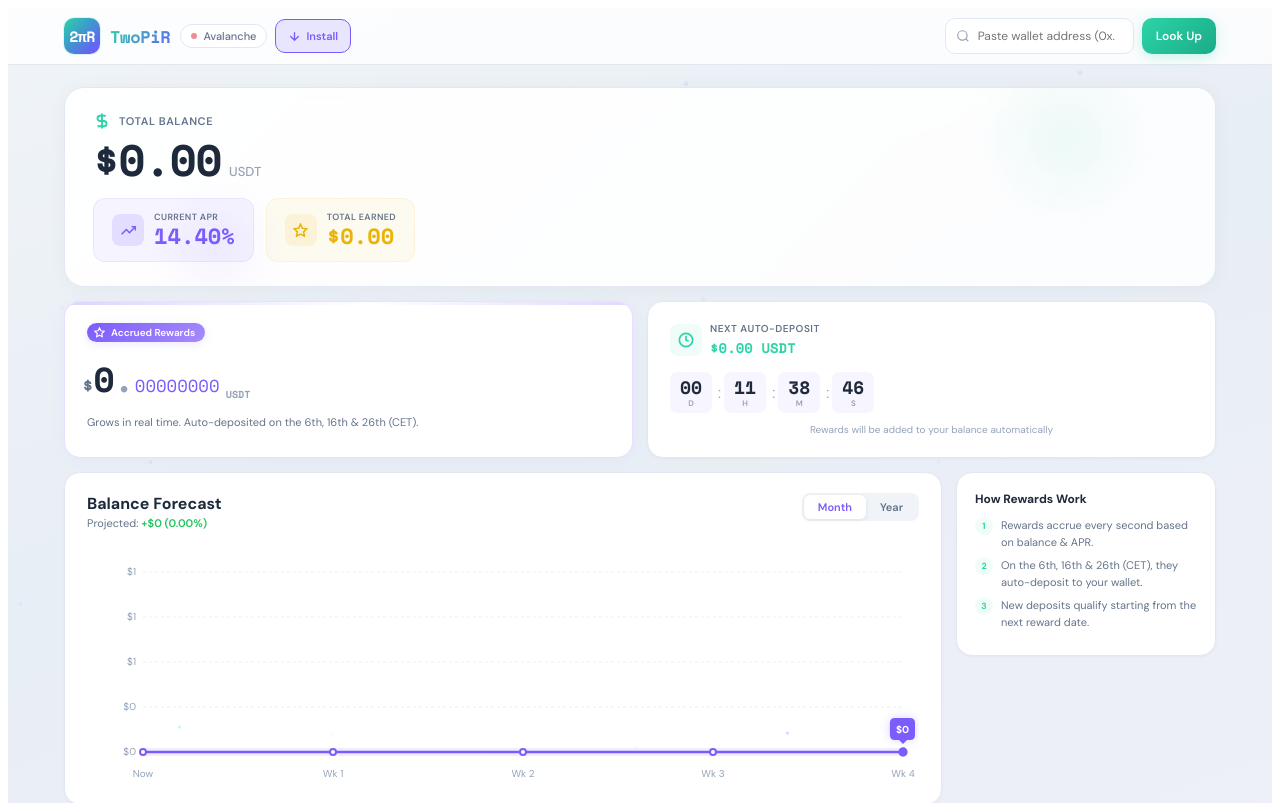
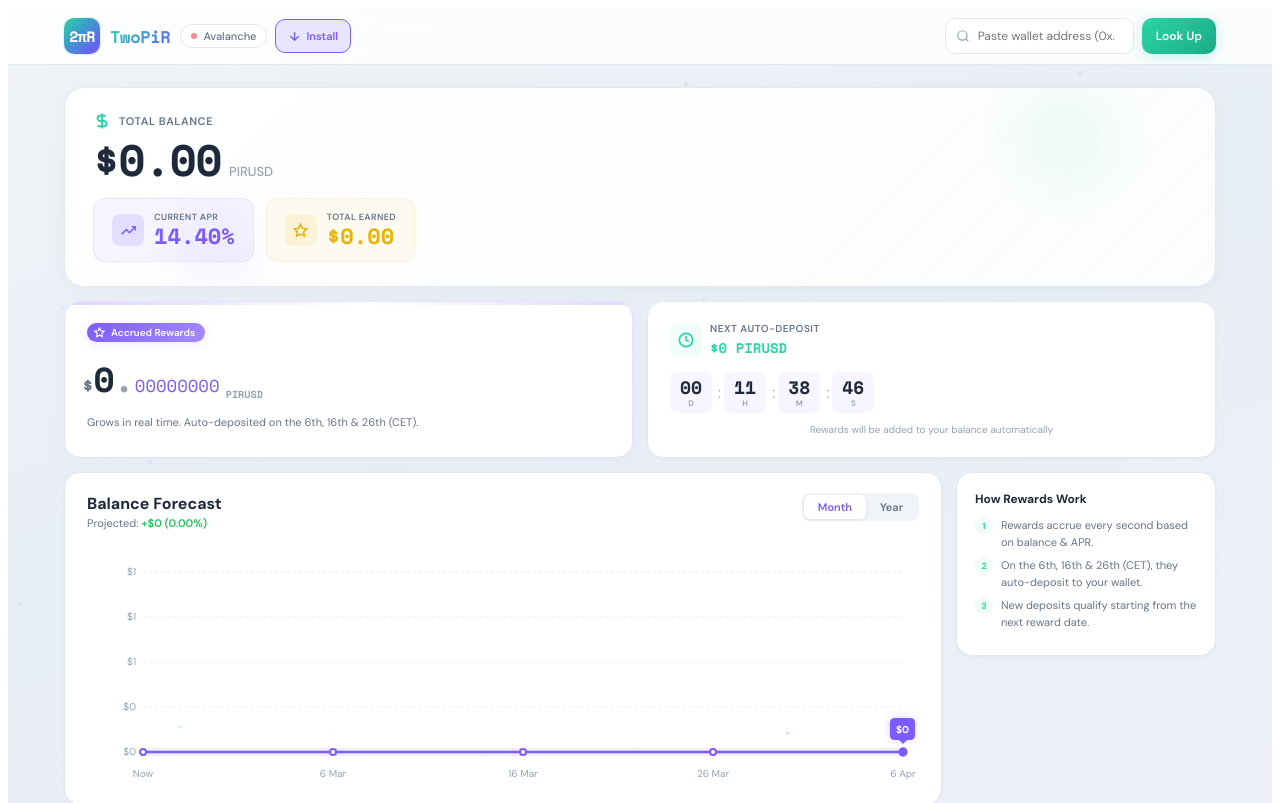
Before and after one commit to sunoil/app, a Next.js app: page / in a window 1280 px wide. Shown: the top 803 px of the page. Built offline with nearby package versions, Linux system fonts and the light colour scheme.

Commit message:
Add files via upload

```diff
--- a/pages/index.js
+++ b/pages/index.js
@@ -14,13 +14,41 @@ const C = {
 
 const APR = 14.4;
 
-// Generate month forecast: 4 weekly points from current balance compounding at APR
+// Generate next 4 decade boundary dates (6th, 16th, 26th cycle)
+function getNextDecadeBoundaries() {
+  const cet = getNowCET();
+  const day = cet.getDate(), m = cet.getMonth(), y = cet.getFullYear();
+  const MONTHS = ["Jan","Feb","Mar","Apr","May","Jun","Jul","Aug","Sep","Oct","Nov","Dec"];
+  const boundaries = [];
+  // Find the first upcoming boundary after today
+  const candidates = [
+    dateCET(y, m, 6), dateCET(y, m, 16), dateCET(y, m, 26),
+    dateCET(y, m + 1, 6), dateCET(y, m + 1, 16), dateCET(y, m + 1, 26),
+    dateCET(y, m + 2, 6), dateCET(y, m + 2, 16),
+  ];
+  for (const d of candidates) {
+    if (d > cet && boundaries.length < 4) {
+      const bd = new Date(d.getTime() + 3600000); // convert back to CET display
+      boundaries.push({ date: d, label: `${bd.getDate()} ${MONTHS[bd.getMonth()]}` });
+    }
+  }
+  return boundaries;
+}
+
+// Generate month forecast: 4 decade boundary points from current balance compounding at APR
 function buildMonthlyData(bal) {
-  if (bal <= 0) return [{ label: "Now", value: 0 }, { label: "Wk 1", value: 0 }, { label: "Wk 2", value: 0 }, { label: "Wk 3", value: 0 }, { label: "Wk 4", value: 0 }];
-  const weeklyRate = APR / 100 / 365 * 7;
-  return ["Now", "Wk 1", "Wk 2", "Wk 3", "Wk 4"].map((label, i) => ({
-    label, value: Math.round(bal * (1 + weeklyRate * i) * 100) / 100,
-  }));
+  const boundaries = getNextDecadeBoundaries();
+  const now = new Date();
+  const emptyLabels = boundaries.map(b => b.label);
+  if (bal <= 0) return [{ label: "Now", value: 0 }, ...emptyLabels.map(label => ({ label, value: 0 }))];
+  const dailyRate = APR / 100 / 365;
+  return [
+    { label: "Now", value: Math.round(bal * 100) / 100 },
+    ...boundaries.map(b => {
+      const days = (b.date - now) / (1000 * 60 * 60 * 24);
+      return { label: b.label, value: Math.round(bal * (1 + dailyRate * days) * 100) / 100 };
+    }),
+  ];
 }
 
 // Generate year forecast: 12 monthly points from current balance compounding at APR
@@ -111,7 +139,7 @@ function LiveRewardCounter({ balance, apr, mobile }) {
       <span style={{ fontSize: mobile ? 28 : 34, fontWeight: 700, color: C.text, letterSpacing: "-0.03em", lineHeight: 1 }}>{whole.toLocaleString("en-US")}</span>
       <span style={{ fontSize: mobile ? 28 : 34, fontWeight: 700, color: C.textMuted }}>.</span>
       <span style={{ fontSize: mobile ? 15 : 17, fontWeight: 400, color: C.accent }}>{frac}</span>
-      <span style={{ fontSize: 10, fontWeight: 600, color: C.textMuted, marginLeft: 6, alignSelf: "flex-end", marginBottom: 2 }}>USDT</span>
+      <span style={{ fontSize: 10, fontWeight: 600, color: C.textMuted, marginLeft: 6, alignSelf: "flex-end", marginBottom: 2 }}>PIRUSD</span>
     </div>
   );
 }
@@ -599,7 +627,7 @@ export default function App() {
                 <span style={{ fontSize: mob ? 36 : 44, fontWeight: 700, fontFamily: "'Space Mono',monospace", letterSpacing: "-0.03em", lineHeight: 1, color: C.text, animation: "slideUp 0.8s cubic-bezier(0.16,1,0.3,1) both" }}>
                   <AnimNum value={balance} prefix="$" />
                 </span>
-                <span style={{ fontSize: 13, fontWeight: 500, color: C.textMuted }}>USDT</span>
+                <span style={{ fontSize: 13, fontWeight: 500, color: C.textMuted }}>PIRUSD</span>
               </div>
 
               {/* APR + Earned pills */}
@@ -695,7 +723,7 @@ export default function App() {
                 </div>
                 <div>
                   <p style={{ fontSize: 10, fontWeight: 600, color: C.textSec, margin: 0, textTransform: "uppercase", letterSpacing: "0.05em" }}>Next Auto-Deposit</p>
-                  <p style={{ fontSize: 14, fontWeight: 700, color: C.primary, margin: "2px 0 0", fontFamily: "'Space Mono',monospace" }}>${rewardTarget.toFixed(2)} USDT</p>
+                  <p style={{ fontSize: 14, fontWeight: 700, color: C.primary, margin: "2px 0 0", fontFamily: "'Space Mono',monospace" }}>${Math.floor(rewardTarget)} PIRUSD</p>
                 </div>
               </div>
               <PayoutCountdown mobile={mob} />
```
